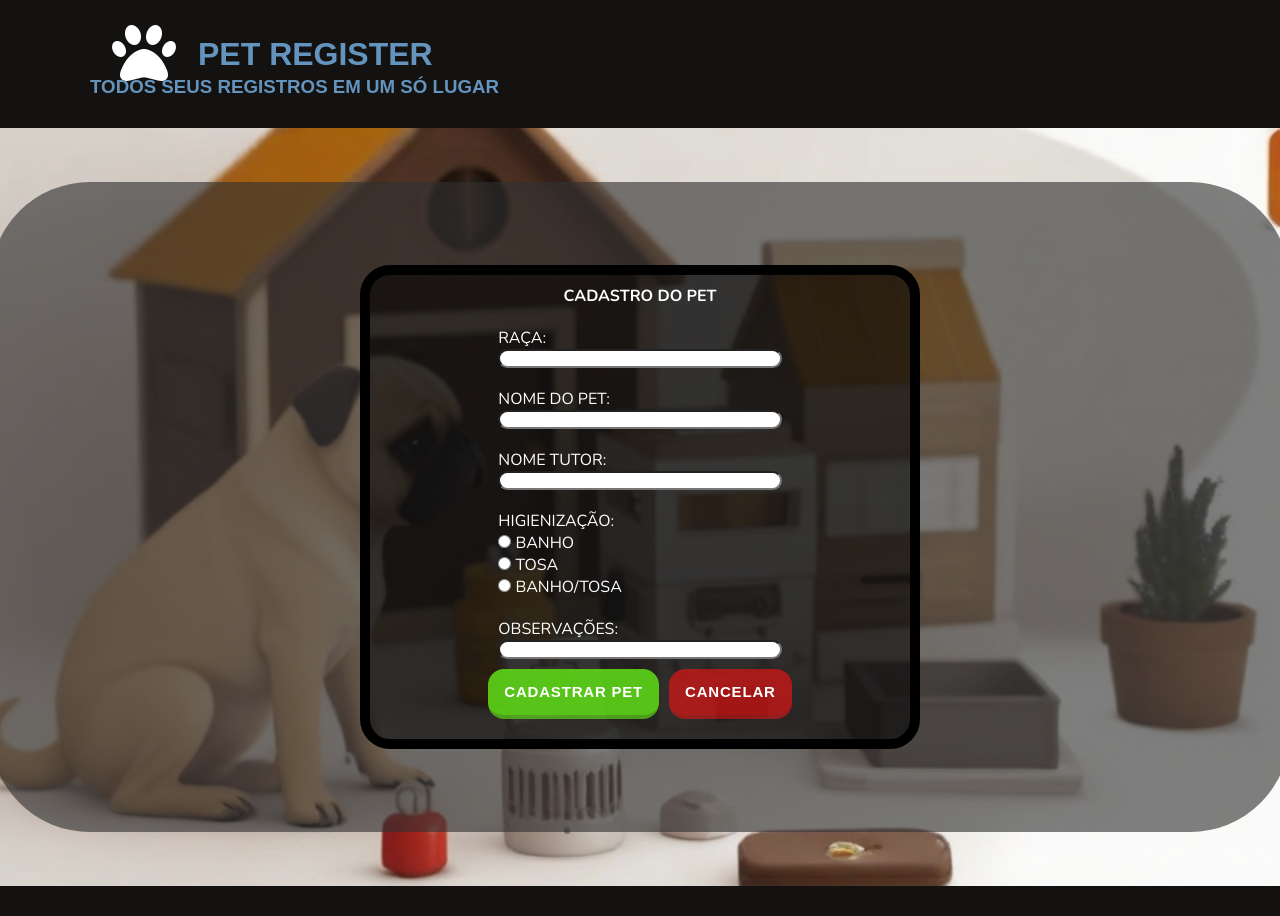
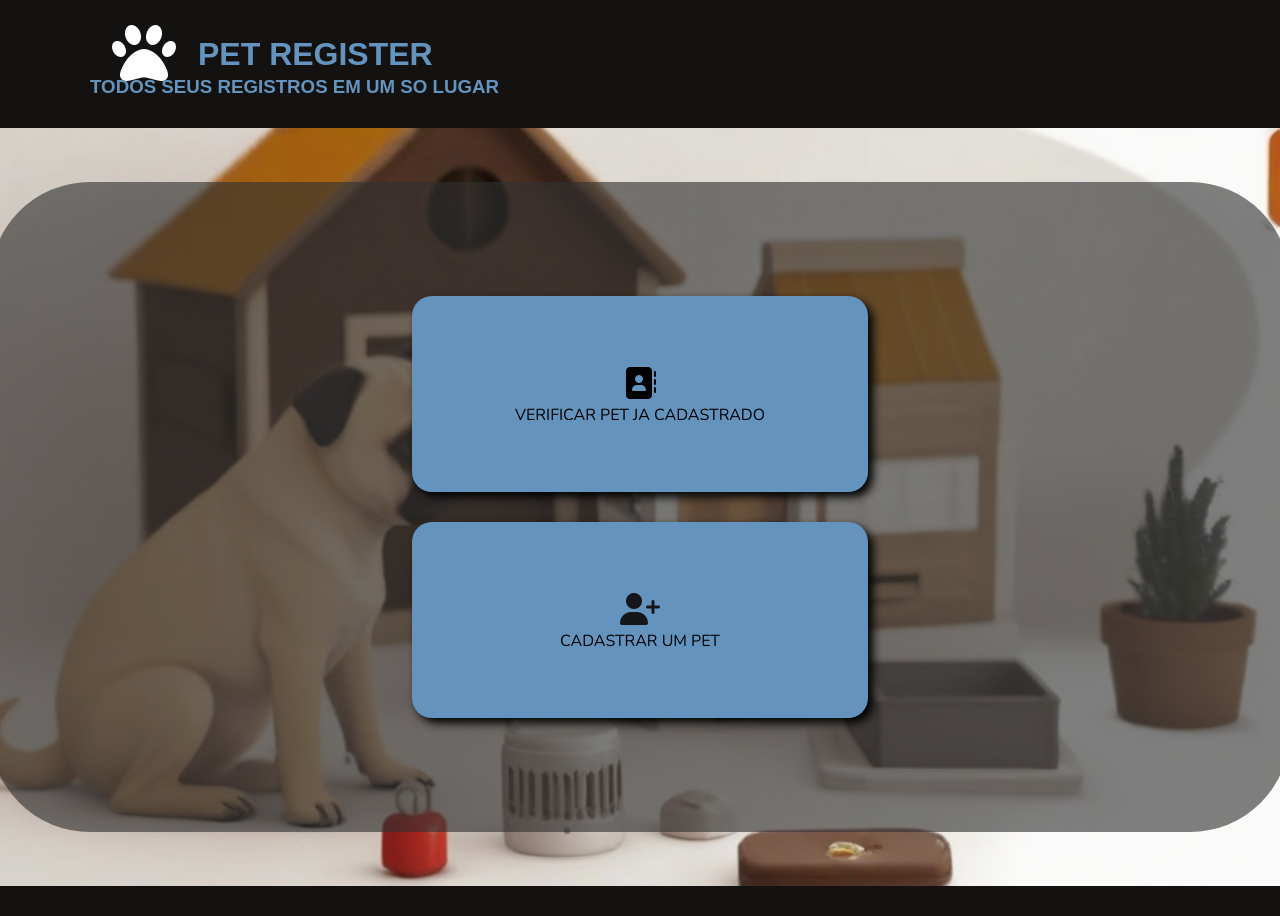
Before and after one commit to gabrielcaxtanho/registerdog, a PHP site: page / in a window 1280 px wide. Run offline with PHP 8.4, Linux system fonts and the light colour scheme; data that the repository does not hold is empty; some libraries are stand-ins or nearby versions; some web fonts are replaced.

Commit message:
dando uns ajustes no index

```diff
--- a/index.php
+++ b/index.php
@@ -1,129 +1,35 @@
-<?php
-require 'conexao.php';
-
-$mensagem = '';
-
-// Verifica se o método da requisição é POST
-if ($_SERVER['REQUEST_METHOD'] == 'POST') {
-    // Pegando os valores do formulário
-    $raca = $_POST['raca'] ?? '';
-    $nome_pet = $_POST['nomePet'] ?? '';
-    $nome_tutor = $_POST['nomeTutor'] ?? '';
-    $higienizacao = $_POST['higienizacao'] ?? '';
-    $observacoes = $_POST['observacao'] ?? '';
-
-    // Mapeamento dos valores de higienizacao para as descrições
-    $higienizacao_descricao = '';
-    if ($higienizacao === 'banho') {
-        $higienizacao_descricao = 'BANHO';
-    } elseif ($higienizacao === 'tosa') {
-        $higienizacao_descricao = 'TOSA';
-    } elseif ($higienizacao === 'banhoTosa') {
-        $higienizacao_descricao = 'BANHO/TOSA';
-    }
-
-    try {
-        // Cria a consulta SQL para inserção
-        $sql = "INSERT INTO pets (raca, nomePet, nomeTutor, higienizacao, observacoes)
-                VALUES (:raca, :nome_pet, :nome_tutor, :higienizacao, :observacoes)";
-
-        // Prepara a consulta
-        $stmt = $dbh->prepare($sql);
-
-        // Vincula os parâmetros
-        $stmt->bindParam(':raca', $raca);
-        $stmt->bindParam(':nome_pet', $nome_pet);
-        $stmt->bindParam(':nome_tutor', $nome_tutor);
-        $stmt->bindParam(':higienizacao', $higienizacao);
-        $stmt->bindParam(':observacoes', $observacoes);
-
-        // Executa a consulta
-        $stmt->execute();
-
-        $mensagem = "<p style='color: green; text-align: center; font-size: 1.5em;'>
-        Dados inseridos com sucesso!
-        </p>";
-
-    } catch (PDOException $e) {
-        // Exibe uma mensagem de erro em caso de falha na inserção
-        $mensagem = 'Falha na inserção: ' . $e->getMessage();
-    }
-}
-
-// Consulta SQL para selecionar todos os registros
-$sql_select = "SELECT  raca, nomePet, nomeTutor, higienizacao, observacoes FROM pets";
-$stmt_select = $dbh->query($sql_select);
-?>
-
 <!DOCTYPE html>
-<html lang="pt-BR">
+<html>
 <head>
-    <meta charset="UTF-8">
-    <meta http-equiv="X-UA-Compatible" content="IE=edge">
-    <meta name="viewport" content="width=device-width, initial-scale=1.0">
-    <title>Cadastro de Pets</title>
-    <link rel="stylesheet" href="css/cadastro_style.css">
+    <meta charset='utf-8'>
+    <meta http-equiv='X-UA-Compatible' content='IE=edge'>
+    <title>Page Title</title>
+    <meta name='viewport' content='width=device-width, initial-scale=1'>
+    <link rel='stylesheet'  href='css/style.css'>
 </head>
 <body>
     <main class="rodape">
         <h1 class="rodape__texto"><i class="fa-solid fa-paw fa-2xl" style="color: #ffffff; margin: 22px;"></i>PET REGISTER</h1>
-        <h3 class="rodape__texto">TODOS SEUS REGISTROS EM UM SÓ LUGAR</h3>
+        <h3 class="rodape__texto">TODOS SEUS REGISTROS EM UM SO LUGAR</h3>
     </main>
 
-    <?php if ($mensagem): ?>
-        <section class="mensagem">
-            <?= $mensagem ?>
-        </section>
-    <?php endif; ?>
 
     <section class="principal">
         <section class="principal__imagemfundo">
             <div class="principal__elemento">
-               <section class="formulario_central">
-                    <h1>CADASTRO DO PET</h1>
-                    <form action="" method="post" class="formulario">
-                        <div class="elemento_formulario">
-                            <label for="raca">RAÇA:</label>
-                            <input class="campo" type="text" id="raca" name="raca" required>
-                        </div>
-                        <div class="elemento_formulario">
-                            <label for="nomePet">NOME DO PET:</label>
-                            <input class="campo" type="text" id="nomePet" name="nomePet" required>
-                        </div>
-                        <div class="elemento_formulario">
-                            <label for="nomeTutor">NOME TUTOR:</label>
-                            <input class="campo" type="text" id="nomeTutor" name="nomeTutor" required>
-                        </div>
-                        <div class="elemento_formulario">
-                            <label>HIGIENIZAÇÃO:</label>
-                            <div class="elemento_formulario_2">
-                                <input type="radio" name="higienizacao" value="banho" required>
-                                <label for="banho">BANHO</label>
-                            </div>
-                            <div class="elemento_formulario_2">
-                                <input type="radio" name="higienizacao" value="tosa">
-                                <label for="tosa">TOSA</label>
-                            </div>
-                            <div class="elemento_formulario_2">
-                                <input type="radio" name="higienizacao" value="banhoTosa">
-                                <label for="banhoTosa">BANHO/TOSA</label>
-                            </div>
-                        </div>
-                        <div class="elemento_formulario">
-                            <label for="observacao">OBSERVAÇÕES:</label>
-                            <input class="campo" type="text" id="observacao" name="observacao" required>
-                        </div>
-                        <div class="elemento_formulario_botoes">
-                            <button type="submit" class="button-19" role="button">CADASTRAR PET</button>
-                            <button type="button" class="button-19_2" role="button" onclick="window.location.href='./index.html'">CANCELAR</button>
-                        </div>
-                    </form>
-               </section>
+                <section class="principal__botoes">
+                    <div class="botoes__central">
+                        <a href="./cadastrado.php" class="botao"><i class="fa-solid fa-address-book fa-2xl" style="color: #000000; padding: 20px;"></i>VERIFICAR PET JA CADASTRADO</a>
+                    </div>
+                    <div class="botoes__central">
+                        <a href="./cadastro.php" class="botao"><i class="fa-solid fa-user-plus fa-2xl" style="color: #151619; padding: 20px;;"></i>CADASTRAR UM PET</a>
+                    </div>
+                </section>
             </div>
         </section>
 
     </section>
+    <script src="https://kit.fontawesome.com/c0eae24639.js" crossorigin="anonymous"></script>
 
-    <script src="https://kit.fontawesome.com/c0eae24639.js" crossorigin="anonymous"></script>
 </body>
 </html>
```
